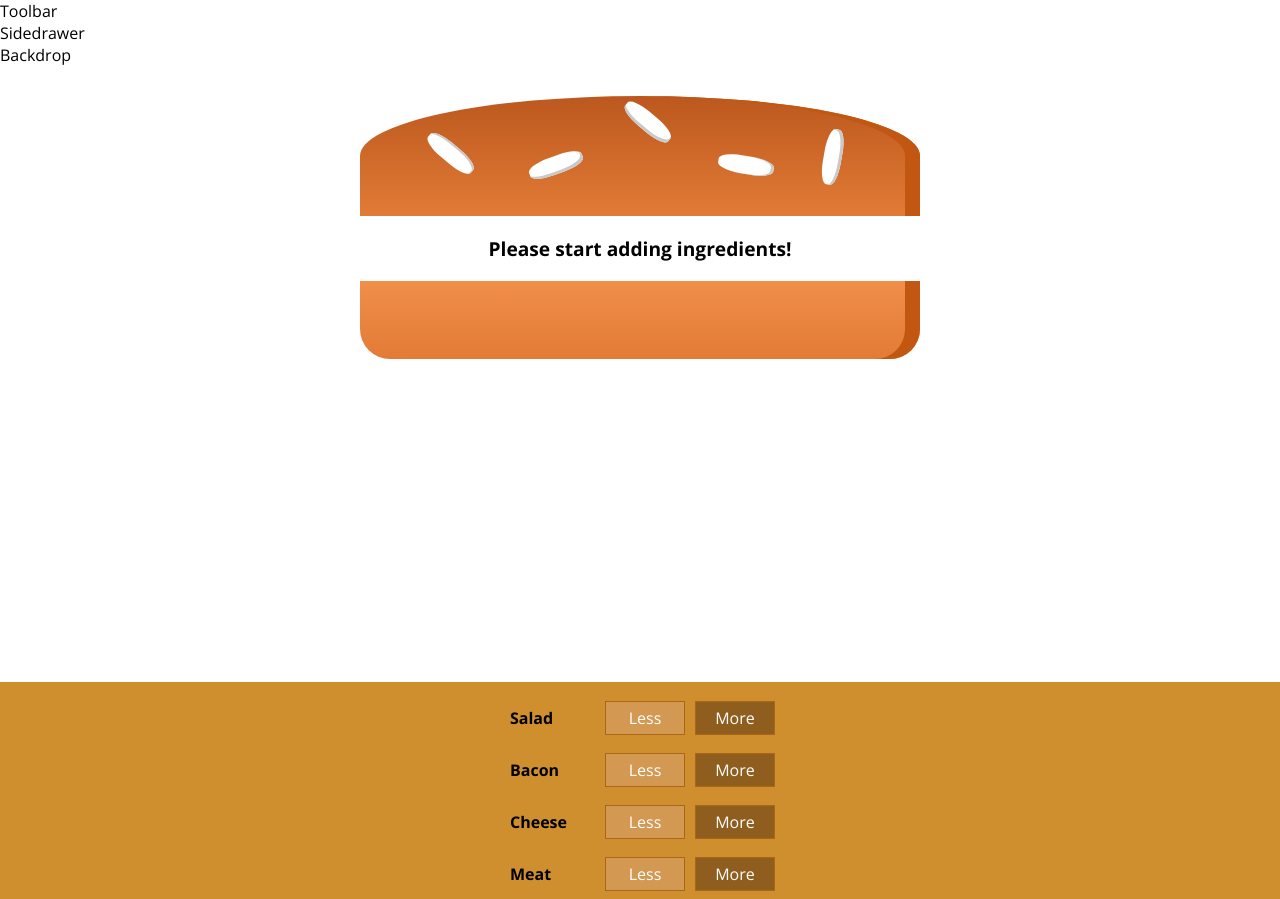
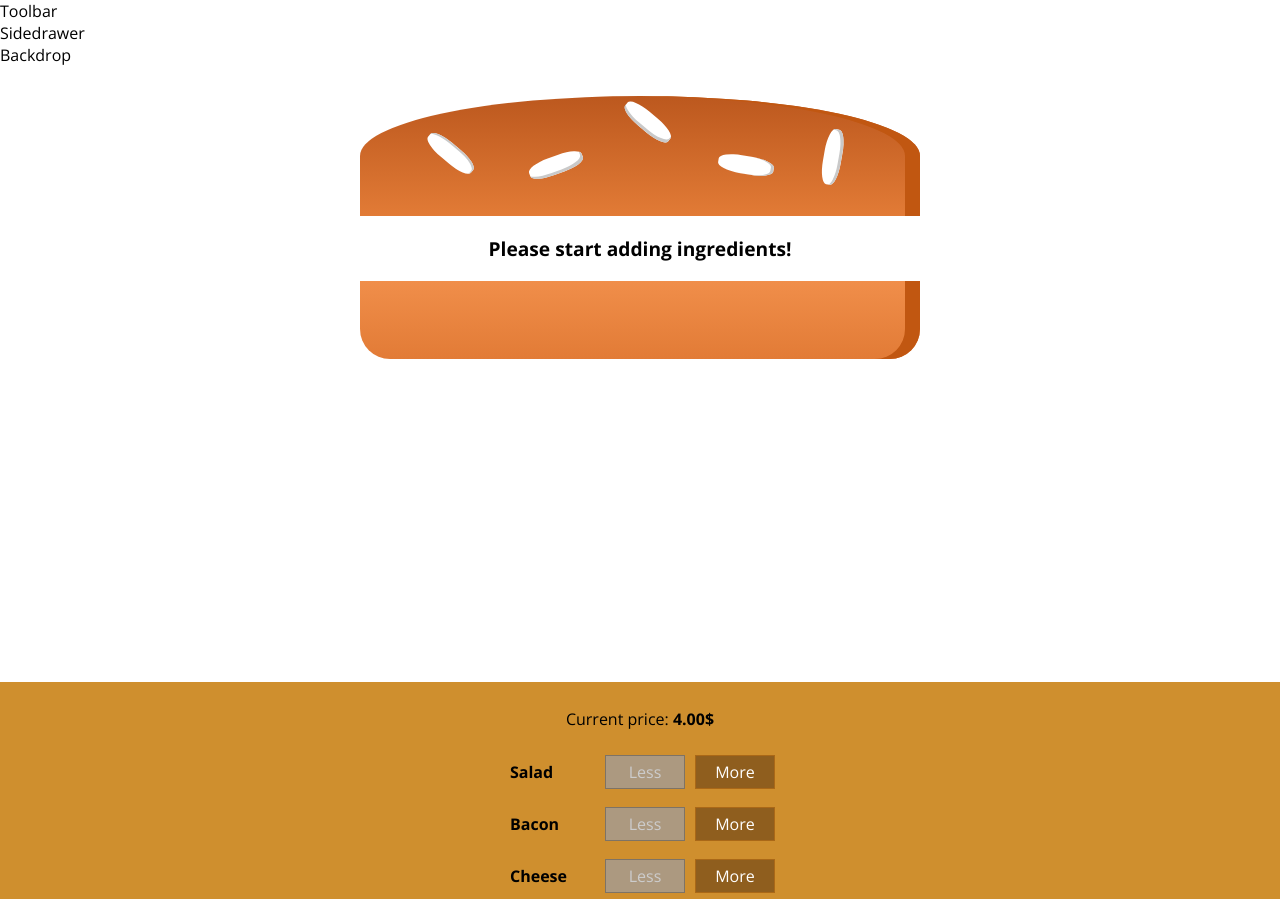
Before and after one commit to Kipris/BurgerBuilder, a React (Create React App) app: page / in a window 1280 px wide. Shown: the top 899 px of the page. Built offline with nearby package versions, Linux system fonts and the light colour scheme.

Commit message:
adding the order button

```diff
--- a/src/components/Burger/BuildControls/BuildControl/BuildControl.js
+++ b/src/components/Burger/BuildControls/BuildControl/BuildControl.js
@@ -5,8 +5,19 @@
     return (
         <div className={classes.BuildControl}>
             <div className={classes.Label}>{props.label}</div>
-            <button className={classes.Less} type="button">Less</button>
-            <button className={classes.More} type="button">More</button>
+            <button
+                className={classes.Less}
+                onClick={props.removed}
+                disabled={props.disabled}
+                type="button">
+                Less
+            </button>
+            <button
+                className={classes.More}
+                onClick={props.added}
+                type="button">
+                More
+            </button>
         </div>
     );
 }
--- a/src/components/Burger/BuildControls/BuildControls.js
+++ b/src/components/Burger/BuildControls/BuildControls.js
@@ -12,10 +12,22 @@
 const buildControls = props => {
     return (
         <div className={classes.BuildControls}>
+            <p>Current price: <strong>{props.price.toFixed(2)}$</strong></p>
             {controls.map(ctrl => {
-                return <BuildControl key={ctrl.label} label={ctrl.label} />;
+                return <BuildControl
+                    key={ctrl.label}
+                    label={ctrl.label}
+                    added={() => props.ingredientAdded(ctrl.type)}
+                    removed={() => props.ingredientRemove(ctrl.type)}
+                    disabled={props.disabled[ctrl.type]}
+                />;
             })}
-            <button type="button" className={classes.OrderButton}>Order</button>
+            <button
+                type="button"
+                className={classes.OrderButton}
+                disabled={!props.purchasable}>
+                Order
+            </button>
         </div>
     );
 }
--- a/src/containers/BurgerBuilder/BurgerBuilder.js
+++ b/src/containers/BurgerBuilder/BurgerBuilder.js
@@ -2,32 +2,99 @@
 import Burger from '../../components/Burger/Burger';
 import BuildControls from '../../components/Burger/BuildControls/BuildControls';
 
+const INGREDIENT_PRICES = {
+    salad: 0.5,
+    cheese: 0.4,
+    meat: 1.3,
+    bacon: 0.7
+}
+
 class BurgerBuilder extends Component {
-    // constructor(props) {
-    //     super(props);
-    //     this.state = {...}
-    // }
-
     state = {
-        // ingredients: {
-        //     salad: 1,
-        //     bacon: 1,
-        //     cheese: 2,
-        //     meat: 2
-        // }
         ingredients: {
             salad: 0,
             bacon: 0,
             cheese: 0,
             meat: 0
+        },
+        totalPrice: 4,
+        purchasable: false
+    }
+
+    updatePurchaseState() {
+        const ingredients = {
+            ...this.state.ingredients
+        };
+        const sum = Object.keys(ingredients)
+            .map(igKey => {
+                return ingredients[igKey];
+            })
+            .reduce((sum, el) => {
+                return sum + el;
+            }, 0);
+        this.setState({purchasable: sum > 0});
+    }
+
+    addIngredientHandler = (type) => {
+        const oldCount = this.state.ingredients[type];
+        const updatedCount = oldCount + 1;
+        const updatedIngredients = {
+            ...this.state.ingredients
         }
+        updatedIngredients[type] = updatedCount;
+
+        const priceAddition = INGREDIENT_PRICES[type];
+        const oldPrice = this.state.totalPrice;
+        const newPrice = oldPrice + priceAddition;
+
+        this.setState({
+            ingredients: updatedIngredients,
+            totalPrice: newPrice
+        }, this.updatePurchaseState);
+    }
+
+    removeIngredientHandler = (type) => {
+        const oldCount = this.state.ingredients[type];
+
+        if (oldCount <= 0) {
+            return;
+        }
+
+        const updatedCount = oldCount - 1;
+        const updatedIngredients = {
+            ...this.state.ingredients
+        }
+        updatedIngredients[type] = updatedCount;
+
+        const priceDeduction = INGREDIENT_PRICES[type];
+        const oldPrice = this.state.totalPrice;
+        const newPrice = oldPrice - priceDeduction;
+
+        this.setState({
+            ingredients: updatedIngredients,
+            totalPrice: newPrice
+        }, this.updatePurchaseState);
     }
 
     render() {
+        const disabledInfo = {
+            ...this.state.ingredients
+        };
+
+        for (let key in disabledInfo) {
+            disabledInfo[key] = disabledInfo[key] <= 0
+        }
+
         return (
             <>
                 <Burger ingredients={this.state.ingredients} />
-                <BuildControls />
+                <BuildControls
+                    price={this.state.totalPrice}
+                    ingredientAdded={this.addIngredientHandler}
+                    ingredientRemove={this.removeIngredientHandler}
+                    disabled={disabledInfo}
+                    purchasable={this.state.purchasable}
+                />
             </>
         );
     }
```
